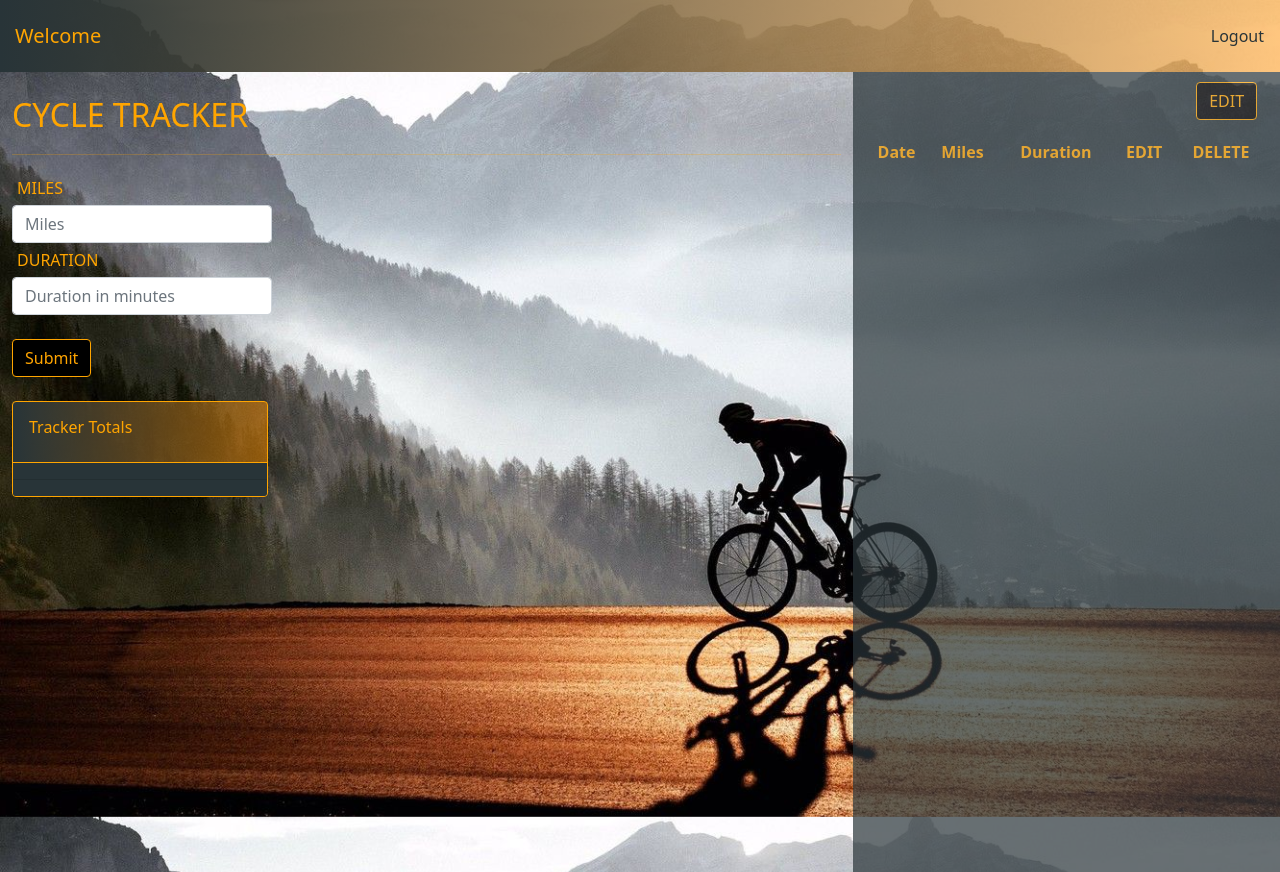
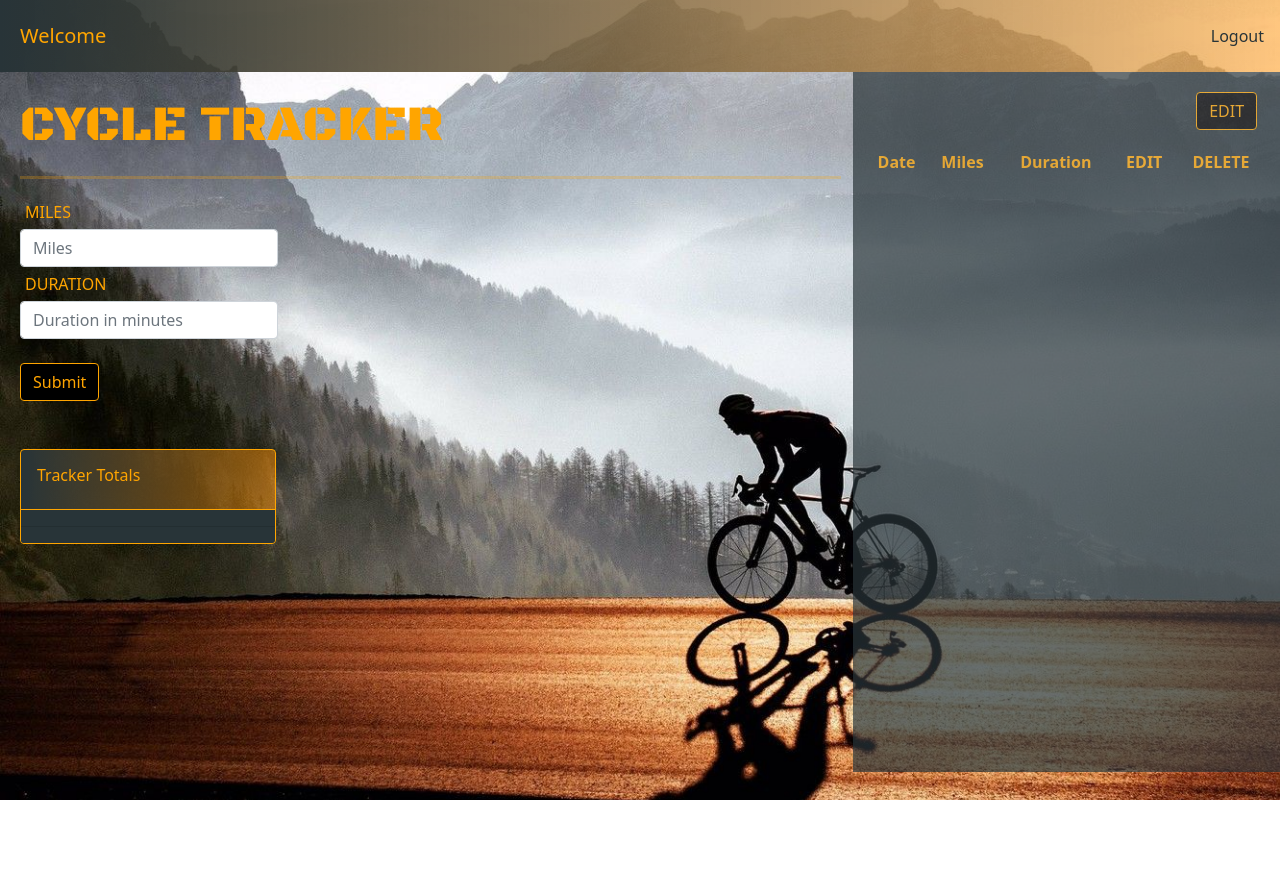
Before and after one commit to jpanakkal22/cycle_tracker, a website: page public/members.html in a window 1280 px wide. After the commit the page ends 800 px from the top, so only its background shows below. Drawn offline with nearby package versions, Linux system fonts and the light colour scheme; no server answers.

Commit message:
add more styling

```diff
--- a/public/js/members.js
+++ b/public/js/members.js
@@ -81,7 +81,6 @@ $("#tableBody").click((event) => {
   let child;
 
   if (event.target.matches("i.bi.bi-check2-circle")) {
-    console.log(par)
     child = par[2].children;
 
     const changedData = {
--- a/public/members.html
+++ b/public/members.html
@@ -6,6 +6,8 @@
     <meta name="viewport" content="width=device-width, initial-scale=1">
     <link href="https://cdn.jsdelivr.net/npm/bootstrap@5.0.0-beta1/dist/css/bootstrap.min.css" rel="stylesheet" integrity="sha384-giJF6kkoqNQ00vy+HMDP7azOuL0xtbfIcaT9wjKHr8RbDVddVHyTfAAsrekwKmP1" crossorigin="anonymous">
     <link rel="stylesheet" href="https://cdn.jsdelivr.net/npm/bootstrap-icons@1.3.0/font/bootstrap-icons.css">
+    <link rel="preconnect" href="https://fonts.gstatic.com">
+    <link href="https://fonts.googleapis.com/css2?family=Black+Ops+One&display=swap" rel="stylesheet">
     <link href="stylesheets/style.css" rel="stylesheet">
   </head>
   <body>
@@ -24,7 +26,7 @@
         <div class="col-sm-8 pt-4">
           <div class="row">
             <div class="col-sm-12">
-              <h2>CYCLE TRACKER</h2>
+              <h1>CYCLE TRACKER</h1>
               <hr>
             </div>
           </div>
@@ -49,7 +51,7 @@
               <br />
             </div>
           </div>
-          <div class="row">
+          <div class="row mt-4">
             <div class="col-sm-4">
               <div class="card" style="width: 16rem;">
                 <div class="card-body">
@@ -69,8 +71,8 @@
               <button type="button" class="btn btn-default" id="editBtn">EDIT</button>
             </div>
           </div>
-          <div class="row">
-            <div class="col-sm-12">
+          <div class="row table-wrapper">
+            <div class="col-sm-12 table-scroll">
               <table>
                 <thead>
                   <tr>
--- a/public/stylesheets/style.css
+++ b/public/stylesheets/style.css
@@ -13,11 +13,6 @@ body {
   height: 100%;
 }
 
-/* Main row of members page */
-.main {
-  height: 100vh;
-}
-
 /* Background of Login and Sign Up pages */
 .bg1 {
   background-color: #f99a00;
@@ -25,16 +20,6 @@ body {
   background-image:  repeating-radial-gradient( circle at 0 0, transparent 0, #f99a00 40px ),
   repeating-linear-gradient( #00000055, #000000 );
 }
-
-/* Background of members page container */
-/* .bg2 {
-  background-image: url("../assets/img_bike.jpg");
-  background-position: center;
-  background-repeat: no-repeat;
-  background-size: cover;
-  background-attachment: fixed;
-  height: 100%;
-} */
 
 /* Background of column containing table */
 .bg3 {
@@ -49,8 +34,22 @@ body {
   padding: 20px;
 }
 
-h2 {
+.main {
+  height: 87.5vh;
+}
+
+div.col-sm-8 {
+  padding-left: 20px;
+}
+
+hr:not([size]) {
+  height: 3px;
+}
+
+h1 {
   margin-bottom: 20px;
+  font-family: 'Black Ops One', cursive;
+  font-size: 50px;
 }
 
 label {
@@ -63,27 +62,27 @@ label {
   border-color: #FFA500;
 }
 
-.btn-default:hover {
+.btn-default:hover, a:hover {
   color: #ffffff;
 }
 
 a.navbar-brand {
   color: #FFA500;
-  padding-left: 15px;
+  padding-left: 20px;
 }
 
-a {
-  color: rgb(40,52,56);
-}
-
-a:hover {
-  color: #ffffff;
+a, .bi {
+  color: #FFA500;
 }
 
 /* Navbar and tracker totals card for members page */
 .navbar, .card {
   background: rgb(40,52,56);
   background: linear-gradient(90deg, rgba(40,52,56,1) 0%, rgba(255,144,0,0.5021358885351015) 100%);
+}
+
+a.nav-link {
+  color: rgb(40,52,56);
 }
 
 .card {
@@ -95,19 +94,25 @@ a:hover {
   background: rgb(40,52,56);
 }
 
+.table-wrapper {
+  position: relative;
+}
+
+.table-scroll {
+  height: 73vh;
+  overflow: auto;
+}
+
 table {
   width: 100%;
   table-layout: auto;
 }
+
 th, td {
   text-align: center
 }
 
 #editBtn {
-  margin-top: 10px;
+  margin-top: 20px;
   margin-bottom: 20px;
 }
-
-.bi {
-  color: #FFA500;
-}
--- a/server.js
+++ b/server.js
@@ -34,7 +34,7 @@ require("./routes/html-routes.js")(app);
 require("./routes/api-routes.js")(app);
 
 // Syncing our database and logging a message to the user upon success
-db.sequelize.sync({force:true}).then(() => {
+db.sequelize.sync().then(() => {
   app.listen(PORT, () => {
     console.log(
       "==> 🌎  Listening on port %s. Visit http://localhost:%s/ in your browser.",
```
